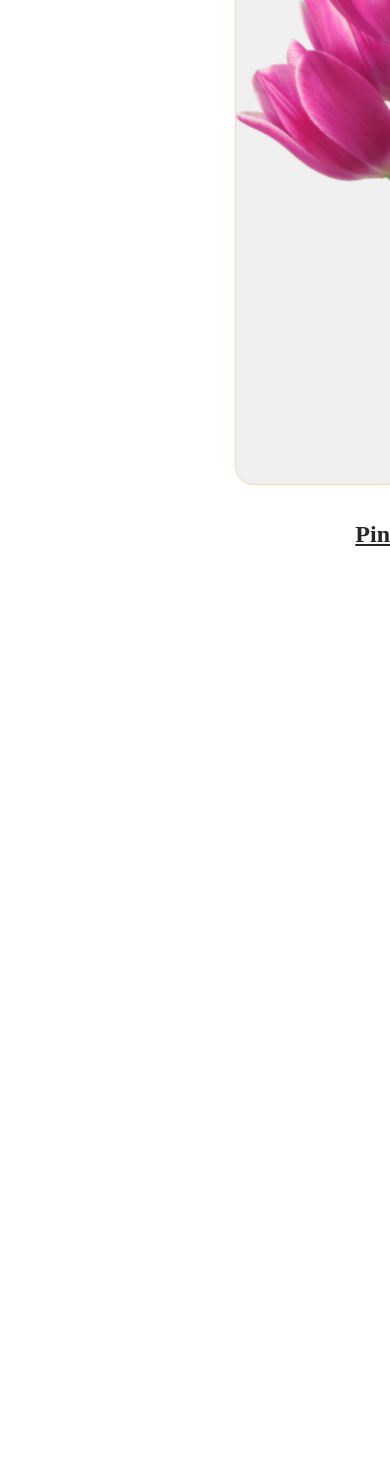
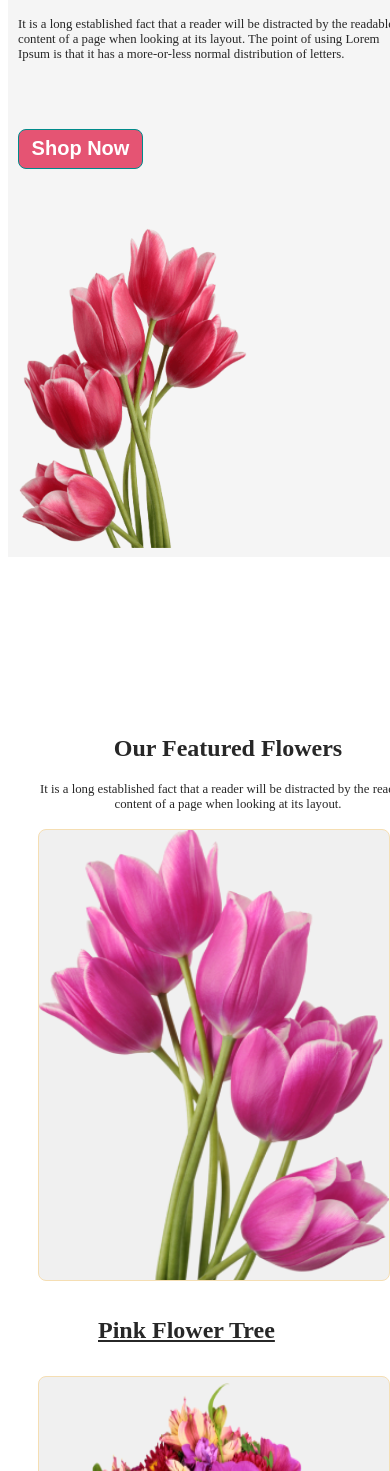
Before and after one commit to rafi9012/responsive-layout, a plain HTML site: page index.html in a window 390 px wide. Shown: the part 301-1772 px from the top of the page. Before the commit the page ends 881 px from the top, so only its background shows below. Drawn offline with Linux system fonts and the light colour scheme.

Commit message:
complete mobile responsive section two and some issue

```diff
--- a/index.html
+++ b/index.html
@@ -8,7 +8,7 @@
 </head>
 <body>
     <header>
-       <section class="first-project" hidden>
+       <section class="first-project">
         <div class="bap-1">
 
         <div class="flower-section">
@@ -27,7 +27,7 @@
       <section class="second-project">
 
 
-       <div class=" classy">
+
         <div class="writing">
             <h2 class="feature">Our Featured Flowers</h2>
             <h4 class="long">It is a long established fact that a reader will be distracted by the readable <br> content of a page when looking at its layout.</h4>
@@ -36,18 +36,25 @@
         </div>
 
         <div class="three-image">
-            <img class="first" src="images/pngwing 6.png" alt="">
-            <img class="second" src="images/pngwing 5.png" alt="">
-            <img class="third" src="images/pngwing 7.png" alt="">
+
+            <div>
+                <img class="first" src="images/pngwing 6.png" alt="">
+                <h4 class="pink-1">Pink Flower Tree</h4>
+</div>
+
+            <div>
+                <img class="second" src="images/pngwing 5.png" alt="">
+                 <h4 class="pink-2">Pink Flower Tree</h4>
+           </div>
+           <div>
+             <img class="third" src="images/pngwing 7.png" alt="">
+             <h4 class="pink-3">Pink Flower Tree</h4>
+           </div>
+
         </div>
-        </div>
-        <div class="write-laste">
-            <h4 class="pink">Pink Flower Tree</h4>
-            <h4 class="pink">Pink Flower Tree</h4>
-            <h4 class="pink">Pink Flower Tree</h4>
 
 
-        </div>
+
 
       </section>
       <section class="third-project" hidden>
--- a/style/style.css
+++ b/style/style.css
@@ -68,7 +68,11 @@ height: 800px;
 
 }
 .three-image{
-text-align: center;
+
+
+display: flex;
+margin-left: 240px;
+
 
 
 
@@ -92,11 +96,14 @@ text-align: center;
         justify-content: space-evenly;
 
      }
-     .pink{
+     .pink-1, .pink-2, .pink-3{
         font-weight: bold;
         font-size: 24px;
         color: #272727;
         text-decoration: underline;
+        margin-left: 85px;
+
+
 
      }
      .third-project{
@@ -180,10 +187,10 @@ text-align: center;
 @media screen and (max-width: 576px) {.bap-1{
    flex-direction: column;
 }
-.bold{
+.bold, .feature{
    font-size: 1.5rem;}
 
-.lorem{
+.lorem, .long{
   font-size: 0.8rem;}
   .image-1{
    width: 250px;
@@ -191,12 +198,42 @@ text-align: center;
 
 
   }
+  .writing{
+ padding-right: 1480px;
+  }
   .flower-section{
    margin-left: 10px;
-   margin-bottom: 4px;
+   margin-bottom: 4px;}
+   .first, .second, .third{
+      width: 350px;
+      height: 450px;
+      border-radius: 8px;
 
 
-  }
+   }
+   .three-image{
+        flex-direction: column;
+         margin-left:30px
+
+
+   }
+   .pink-1, .pink-2, .pink-3{
+      margin-left:60px
+   }
+   .btn-primary{
+      width: 125px;
+      height: 40px;
+   }
+
+
+
+
+
+
+
+
+
+
 
 
 
```
